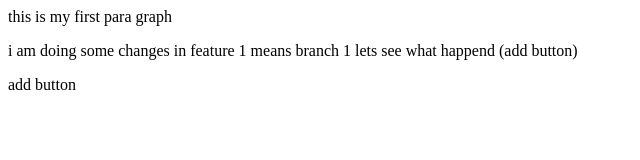
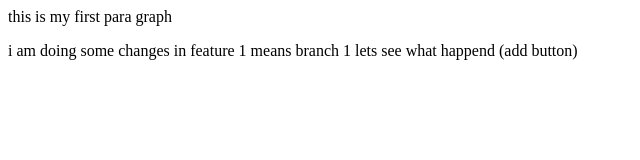
Before and after one commit to HabibaxDev/local-repo, a plain HTML site: page localrepo/index.html in a window 1280 px wide. Shown: the full height of the page, 0-640 px from the left. Drawn offline with Linux system fonts and the light colour scheme.

Commit message:
add button

```diff
--- a/localrepo/index.html
+++ b/localrepo/index.html
@@ -1,3 +1,2 @@
 <p>this is my first para graph</p>
 <p>i am doing some changes in feature 1 means branch 1 lets see what happend (add button)</p>
-<p>add button</p>
```
